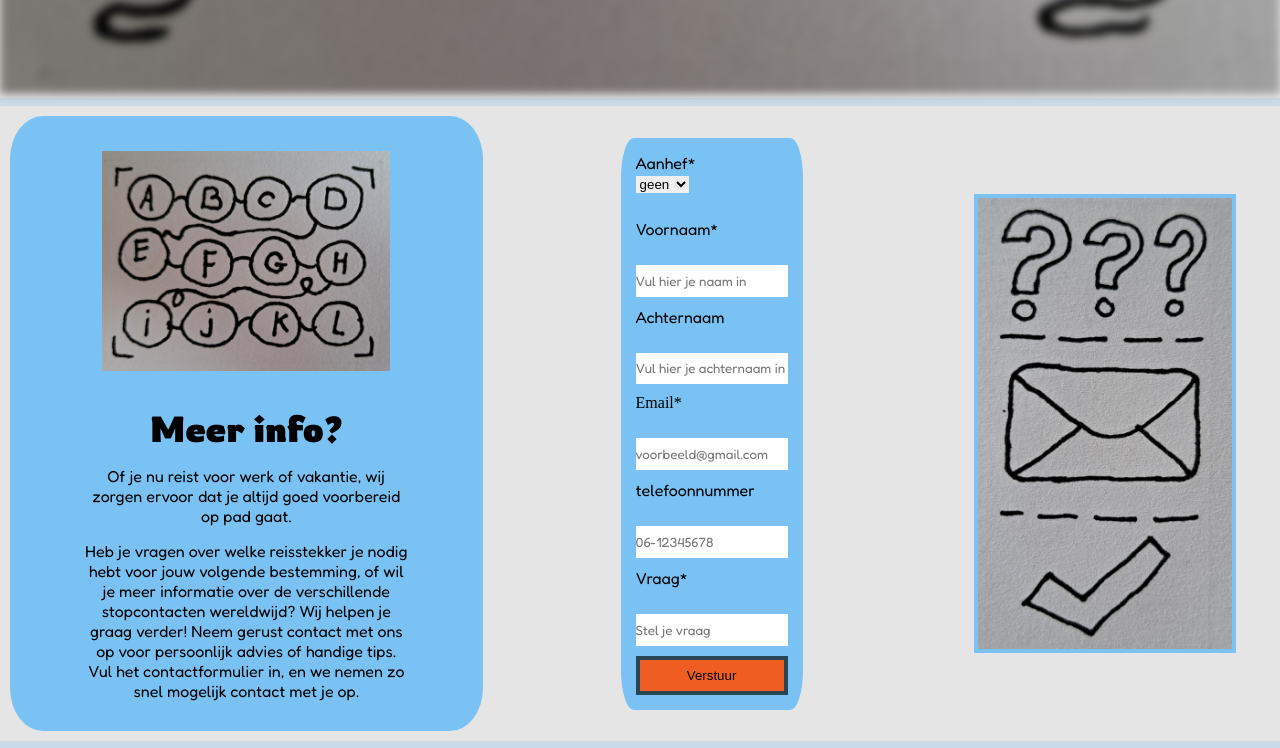
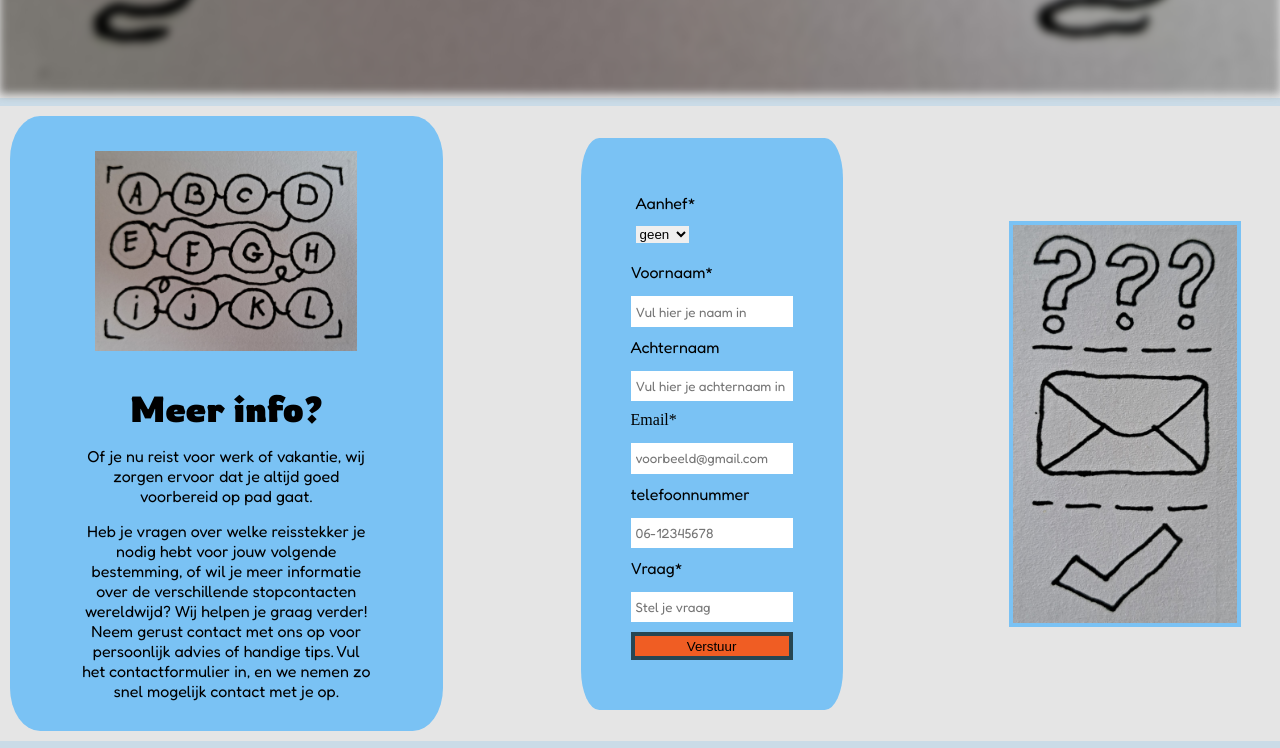
Before and after one commit to Mando75317/Web-Markup, a plain HTML site: page Versies website/Website_Reisstekkers_v1/contact.html in a window 1280 px wide. Shown: the part 660-1408 px from the top of the page. Drawn offline with Linux system fonts and the light colour scheme.

Commit message:
Aanpassingen
onnodige file weg gehaald.

```diff
--- a/Versies website/Website_Reisstekkers_v1/css/opmaak.css
+++ b/Versies website/Website_Reisstekkers_v1/css/opmaak.css
@@ -1802,6 +1802,7 @@
     {
         list-style: none;
         font-family: "Fredoka", sans-serif;
+        padding: 5px;
     }
     #naam
     {
@@ -1812,6 +1813,7 @@
     {
         grid-area: formNaam2;
         font-family: "Fredoka", sans-serif;
+        padding: 5px;
     }
     #naam > label
     {
@@ -1827,6 +1829,7 @@
     {
         grid-area: formAchternaam2;
         font-family: "Fredoka", sans-serif;
+        padding: 5px;
     }
     #website
     {
@@ -1837,6 +1840,7 @@
     {
         grid-area: formWebsite2;
         font-family: "Fredoka", sans-serif;
+        padding: 5px;
     }
     #telefoonnummer
     {
@@ -1847,6 +1851,7 @@
     {
         grid-area: formTelefoonnummer2;
         font-family: "Fredoka", sans-serif;
+        padding: 5px;
     }
     #vraag
     {
@@ -1857,6 +1862,7 @@
     {
         grid-area: formVraag2;
         font-family: "Fredoka", sans-serif;
+        padding: 5px;
     }
     #verstuur
     {
@@ -1866,13 +1872,14 @@
     }
     #ContactForm
     {
-        padding: 15px;
+        padding: 50px;
         background-color: #7ac2f4;
         height: 90%;
-        border-top-left-radius: 7%;
+        border-radius: 7%;
+        /* border-top-left-radius: 7%;
         border-bottom-left-radius: 7%;
         border-top-right-radius: 7%;
-        border-bottom-right-radius: 7%;
+        border-bottom-right-radius: 7%; */
 
         grid-area: contactForm;
         display: grid;
```
Also changed, not shown: test/index.html (deleted, +0 -37 lines).
